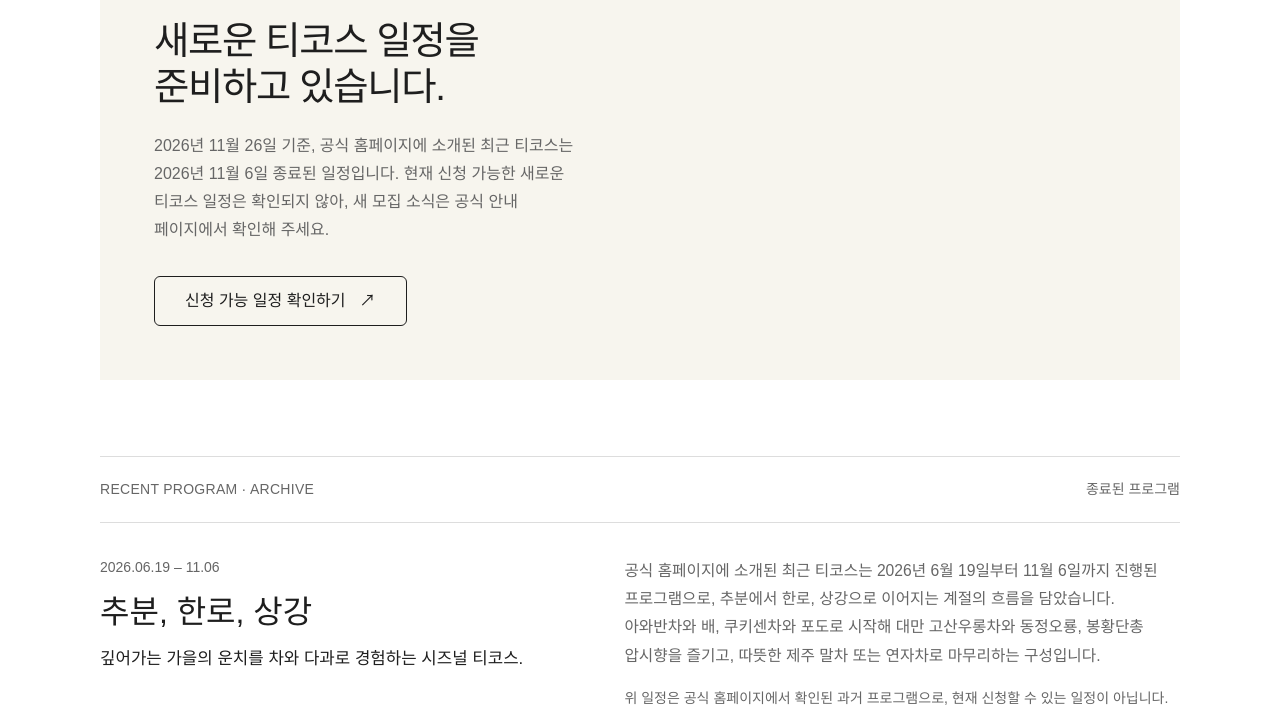
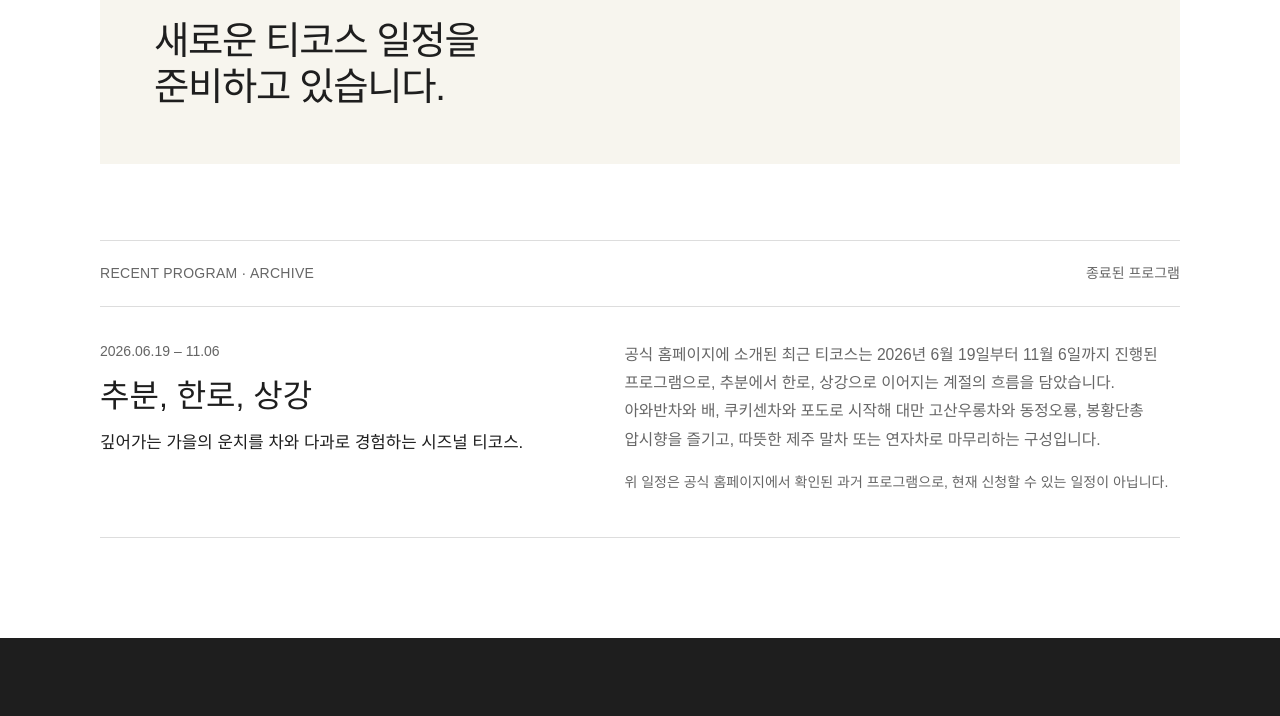
Before and after one commit to coolty81/firstClass, a plain HTML site: page tscent/tea-course.html in a window 1280 px wide. Shown: the part 1580-2296 px from the top of the page. Drawn offline with Linux system fonts and the light colour scheme; a web font is replaced by a local one.

Commit message:
Update tea-course.html

```diff
--- a/tscent/tea-course.html
+++ b/tscent/tea-course.html
@@ -96,8 +96,8 @@
                     <div class="course-status-copy">
                         <span class="course-status-label"><span aria-hidden="true"></span> SCHEDULE UPDATE</span>
                         <h3>새로운 티코스 일정을<br>준비하고 있습니다.</h3>
-                        <p>2026년 11월 26일 기준, 공식 홈페이지에 소개된 최근 티코스는 2026년 11월 6일 종료된 일정입니다. 현재 신청 가능한 새로운 티코스 일정은 확인되지 않아, 새 모집 소식은 공식 안내 페이지에서 확인해 주세요.</p>
-                        <a class="outline-btn course-apply-btn" href="https://tscent-tea.com/blogs/tea-course" target="_blank" rel="noopener noreferrer">신청 가능 일정 확인하기 <span aria-hidden="true">↗</span></a>
+                        <!-- <p>2026년 11월 26일 기준, 공식 홈페이지에 소개된 최근 티코스는 2026년 11월 6일 종료된 일정입니다. 현재 신청 가능한 새로운 티코스 일정은 확인되지 않아, 새 모집 소식은 공식 안내 페이지에서 확인해 주세요.</p>
+                        <a class="outline-btn course-apply-btn" href="https://tscent-tea.com/blogs/tea-course" target="_blank" rel="noopener noreferrer">신청 가능 일정 확인하기 <span aria-hidden="true">↗</span></a> -->
                     </div>
                     <!-- <figure class="course-status-image image-placeholder" role="img" aria-label="새로운 티코스 대표 이미지 자리">
                         <figcaption class="sr-only">새로운 티코스 대표 이미지</figcaption>
```
